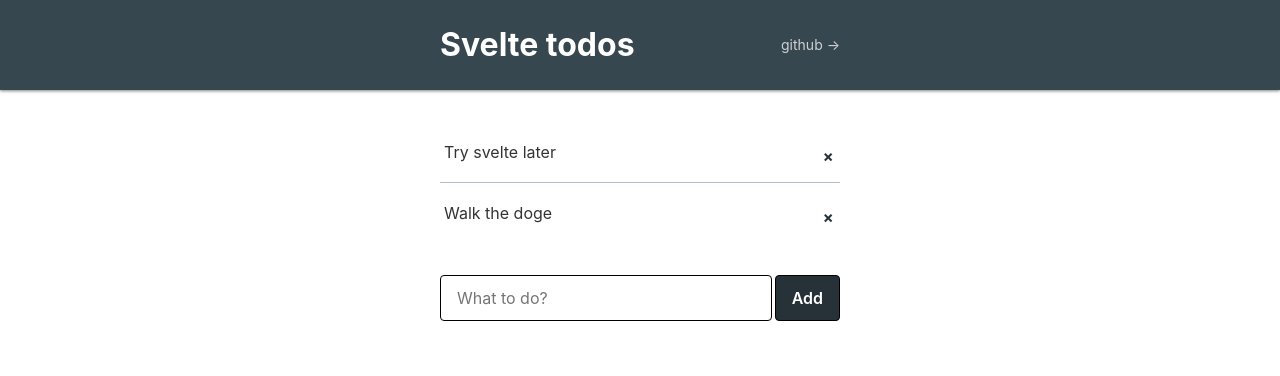
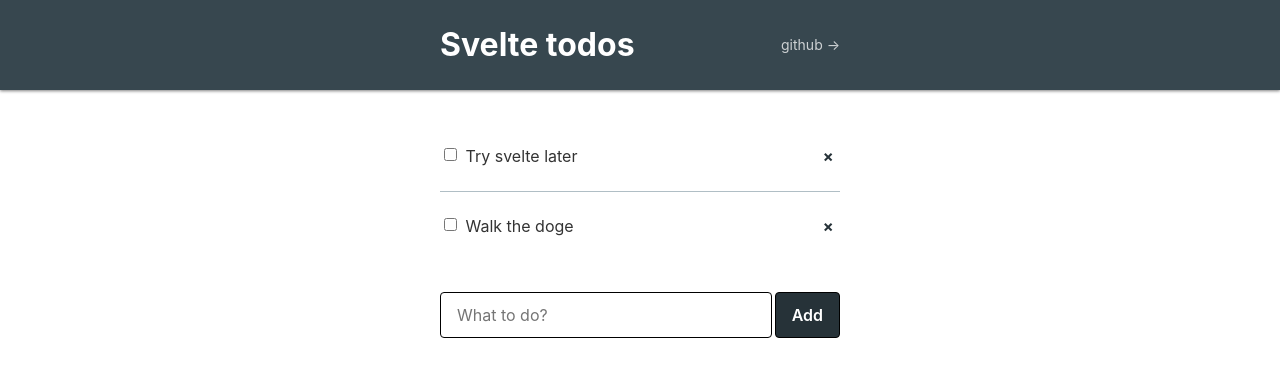
Before and after one commit to tylerwolff/svelte-todos, a Svelte app: page / in a window 1280 px wide. Shown: the top 376 px of the page. Built offline with nearby package versions, Linux system fonts and the light colour scheme.

Commit message:
add toggle capability

```diff
--- a/src/Todo.svelte
+++ b/src/Todo.svelte
@@ -12,18 +12,32 @@
 </script>
 
 <style>
+  li {
+    display: flex;
+    align-items: center;
+    justify-content: space-between;
+  }
+
   .todo {
     padding: 1.25em 0 1.25em 0.25em;
     border-bottom: 1px solid #b0bec5;
+    line-height: 1;
   }
 
   .todo:last-of-type {
     border-bottom: 0;
   }
 
+  .done {
+    text-decoration: line-through;
+  }
+
+  .checkbox {
+    margin: 0 0.25em 0 0;
+    vertical-align: top;
+  }
+
   button {
-    float: right;
-    height: 1em;
     line-height: 1em;
     margin: 0;
     color: #263238;
@@ -35,6 +49,9 @@
 </style>
 
 <li class="todo">
-  {todo.text}
+  <label>
+    <input class="checkbox" type="checkbox" bind:checked={todo.done} />
+    <span class:done={todo.done}>{todo.text}</span>
+  </label>
   <button type="button" title="delete item" on:click={deleteTodo}>&times;</button>
 </li>
```
